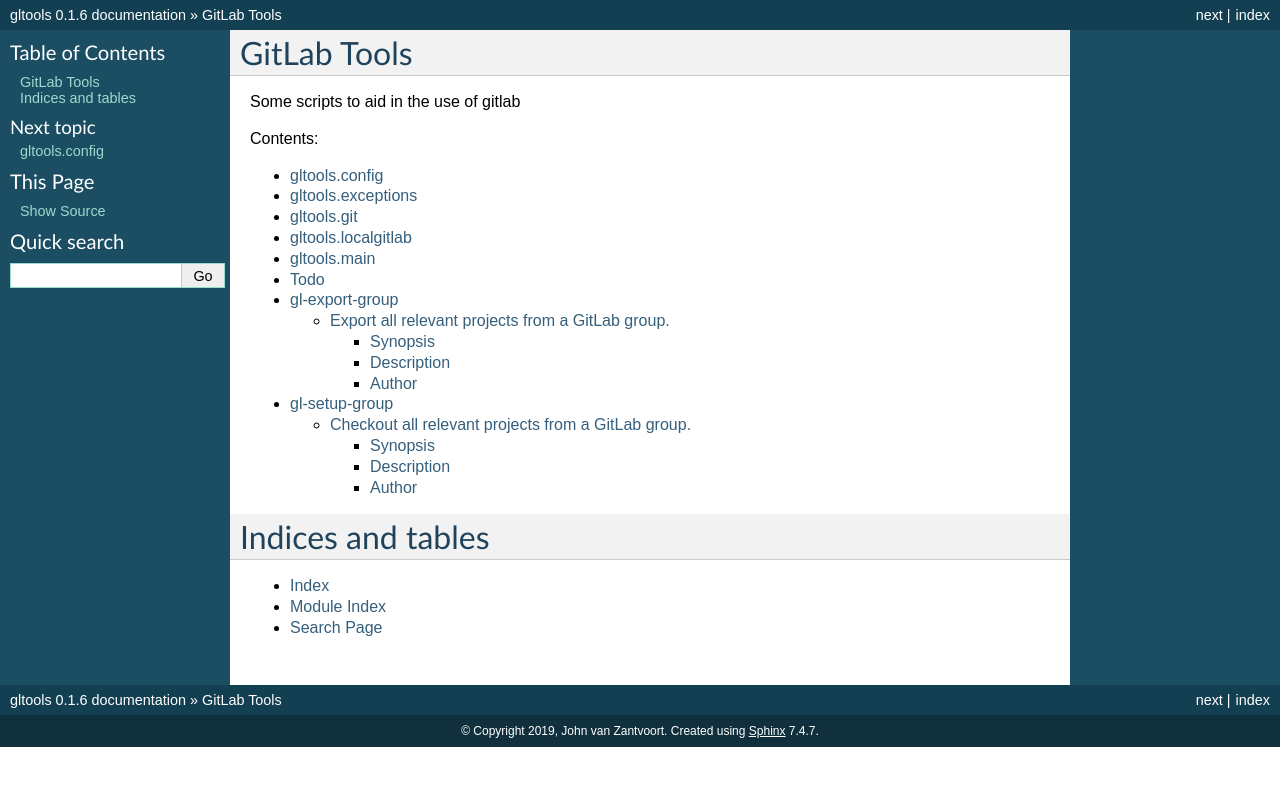
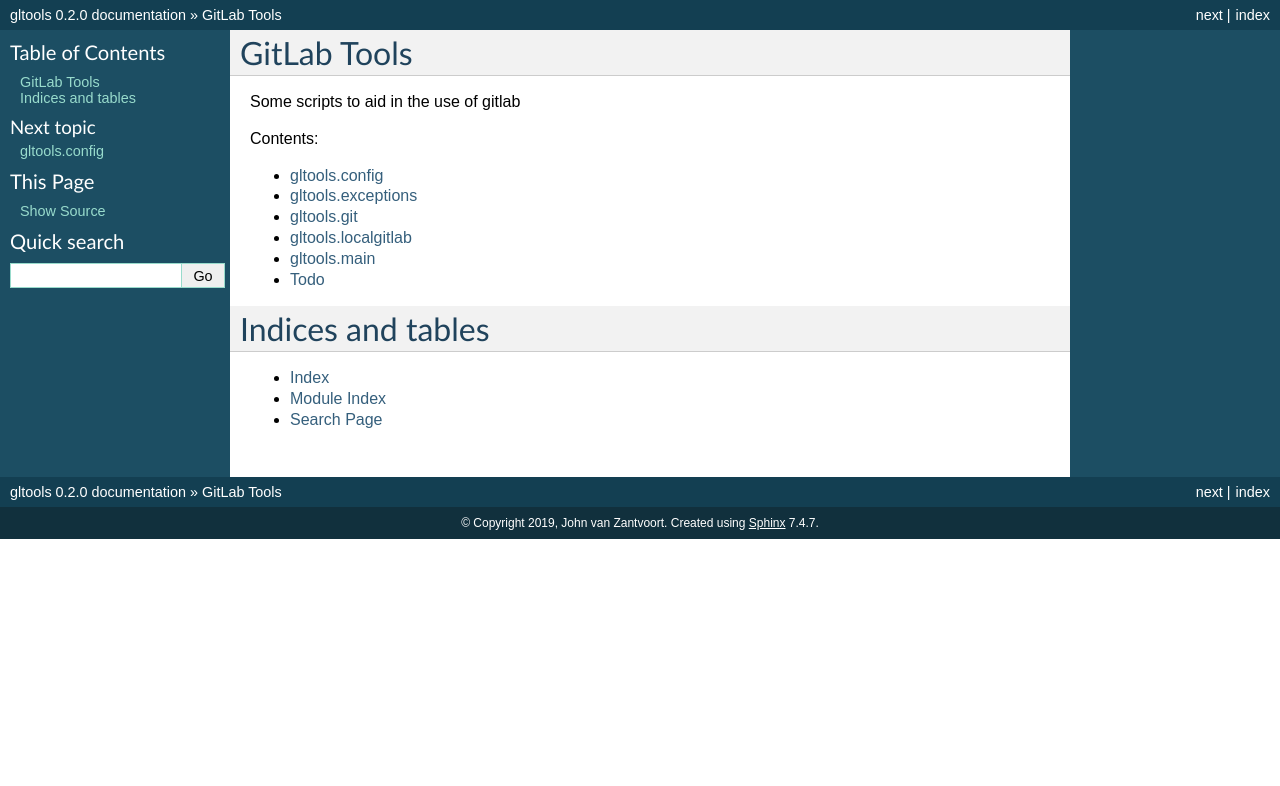
Before and after one commit to jvzantvoort/gltools, a Sphinx documentation site: the page built from docs/source/index.rst, in a window 1280 px wide. Shown: the top 786 px of the page. Built offline with Sphinx 7.4.7, drawn with Linux system fonts in a browser that asks for light colours.

Commit message:
consolidated commands

```diff
--- a/docs/source/bin/gl-export-group.rst
+++ /dev/null
@@ -1,42 +0,0 @@
-
-gl-export-group
-===============
-
--------------------------------------------------
-Export all relevant projects from a GitLab group.
--------------------------------------------------
-
-
-Synopsis
---------
-
-::
-
-  usage: gl-export-group [-h] [--version] [-g GITLAB] [-o OUTPUTDIR] [-l] [-b]
-                         [-e] [--http] [--groupname GROUPNAME]
-
-  optional arguments:
-    -h, --help            show this help message and exit
-    --version             show program's version number and exit
-    -g GITLAB, --gitlab GITLAB
-                          Which configuration section should be used
-    -o OUTPUTDIR, --outputdir OUTPUTDIR
-                          There the export shut be put
-    -l, --list            List groups
-    -b, --bundles         Export to bundles
-    -e, --extended        Extended project listing (include roles)
-    --http                Use http urls i.s.o. ssh in project listing
-    --groupname GROUPNAME
-                        Set groupname
-
-
-Description
------------
-
-``gl-export-group``
-
-
-Author
-------
-
-John van Zantvoort
--- a/docs/source/bin/gl-setup-group.rst
+++ /dev/null
@@ -1,40 +0,0 @@
-
-gl-setup-group
-==============
-
----------------------------------------------------
-Checkout all relevant projects from a GitLab group.
----------------------------------------------------
-
-
-Synopsis
---------
-
-::
-
-  usage: gl-setup-group [-h] [--version] [-g GITLAB] [-w WORKDIR] [-l] [-e]
-                        [--http] [--groupname GROUPNAME]
-
-  optional arguments:
-    -h, --help            show this help message and exit
-    --version             show program's version number and exit
-    -g GITLAB, --gitlab GITLAB
-                          Which configuration section should be used
-    -w WORKDIR, --workdir WORKDIR
-                          Where the group should be maintained
-    -l, --list            List groups
-    -e, --extended        Extended project listing (include roles)
-    --http                Use http urls i.s.o. ssh in project listing
-    --groupname GROUPNAME
-                          Set groupname
-
-Description
------------
-
-``gl-setup-group``
-
-
-Author
-------
-
-John van Zantvoort
--- a/docs/source/index.rst
+++ b/docs/source/index.rst
@@ -11,7 +11,6 @@ Contents:
 
    gltools/*
    *
-   bin/*
 
 
 Indices and tables
--- a/gltools/version.py
+++ b/gltools/version.py
@@ -1,2 +1,2 @@
 # see: http://legacy.python.org/dev/peps/pep-0440/#public-version-identifiers
-__version__ = '0.1.6'
+__version__ = '0.2.0'
--- a/setup.py
+++ b/setup.py
@@ -24,7 +24,6 @@ setup(
     author_email='john.van.zantvoort@proxy.nl',
     url='https://github.com/jvzantvoort/gltools',
     packages=find_packages(exclude=['docs', 'docs-src', 'tests']),
-    scripts=['bin/gl-export-group', 'bin/gl-setup-group'],
     license='MIT',
     test_suite="tests",
     entry_points='''
```
